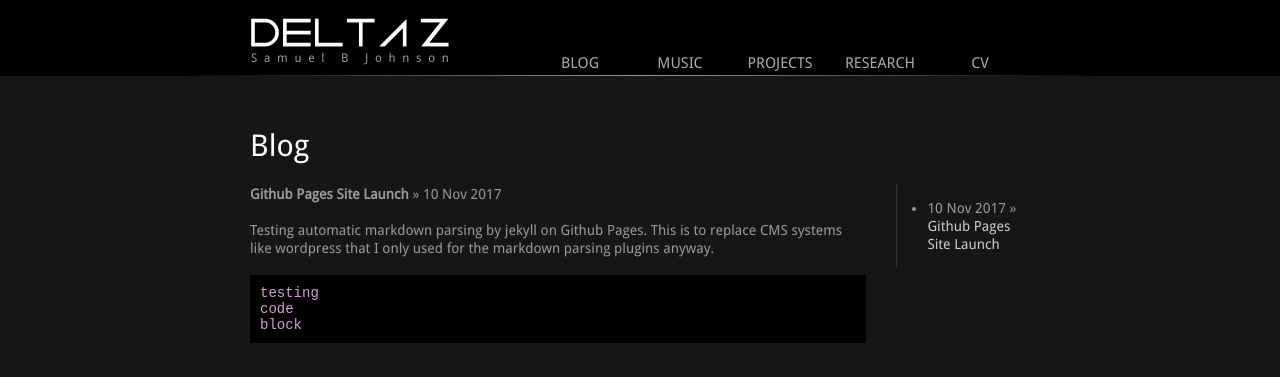
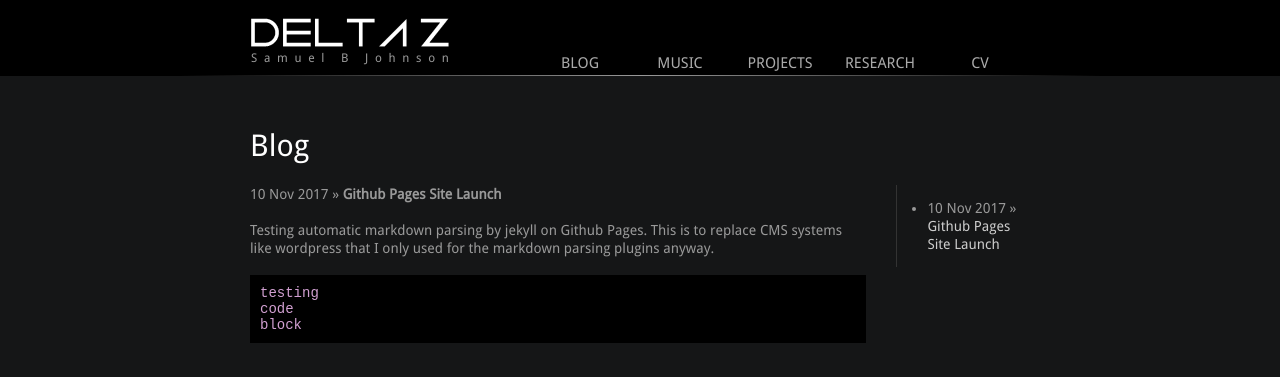
Before and after one commit to deltaz0/deltaz0.github.io, a Jekyll site: the page built from _posts/2017-11-10-github-pages-site-launch.md, in a window 1280 px wide. Shown: the top 377 px of the page. Built offline with Jekyll 4.4.1, drawn with Linux system fonts in a browser that asks for light colours.

Commit message:
Update post.html

```diff
--- a/_layouts/post.html
+++ b/_layouts/post.html
@@ -9,7 +9,7 @@ layout: default
 	  {% endfor %}
 	</ul>
 </div>
-<p class="meta"><b>{{ page.title }}</b> » {{ page.date | date_to_string }}</p>
+<p class="meta">{{ page.date | date_to_string }} » <b>{{ page.title }}</b></p>
 <div class="post">
 {{ content }}
 </div>
```
